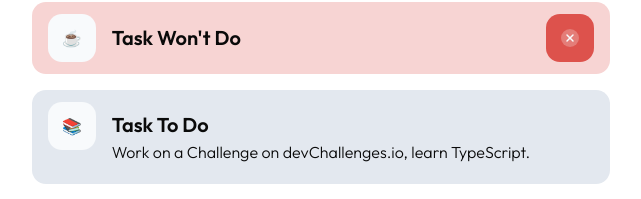
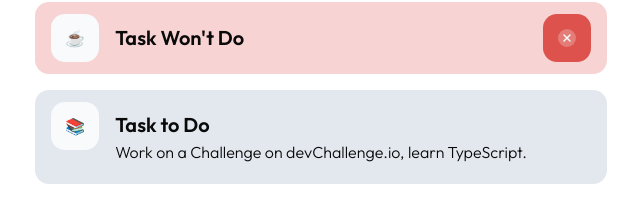
Before and after one commit to yumunull/my-task-board, a Next.js app: page / in a window 1280 px wide. Shown: the part 407-606 px from the top of the page, without its empty margins (319-960 px from the left). Built offline with nearby package versions, Linux system fonts and the light colour scheme.

Commit message:
sync props to editing page

```diff
--- a/app/_components/Task.tsx
+++ b/app/_components/Task.tsx
@@ -32,32 +32,24 @@ export enum EFunctionality {
 
 
 export enum EIcon {
-    WORKING,
-    CHAT,
-    COFFEE,
-    WORKOUT,
-    BOOK,
-    CLOCK,
+    WORKING     = "💻",
+    CHAT        = "💬",
+    COFFEE      = "☕️",
+    WORKOUT     = "🏋️",
+    BOOK        = "📚",
+    CLOCK       = "⏰",
 }
 
-export const Icons = [
-    "💻",
-    "💬",
-    "☕️",
-    "🏋️",
-    "📚",
-    "⏰",
-]
-
-interface Props {
+export interface TaskProps {
+    id?: string;
     name: string;
-    description?: string;
+    description: string;
     icon: EIcon | string;
     status?: EStatus;
     functionality?: EFunctionality;
 }
 
-const Task: React.FC<Props> = ({
+const Task: React.FC<TaskProps> = ({
                                    name,
                                    description = "",
                                    icon,
@@ -84,7 +76,7 @@ const Task: React.FC<Props> = ({
     return (
         <div className={`flex py-3 px-4 gap-x-4 ${styles} w-full`}>
             <div className={`${iconStyles} rounded-xl w-12 h-12 flex aspect-square items-center justify-center`}>
-                {icon in EIcon ? <span>{Icons[icon as EIcon]}</span> :
+                {Object.values(EIcon).includes(icon as EIcon) ? <span>{icon}</span> :
                     <Image src={icon as string} alt={`task icon`} width={24} height={24}/>}
             </div>
 
--- a/app/_components/TaskBoard.tsx
+++ b/app/_components/TaskBoard.tsx
@@ -1,17 +1,46 @@
 "use client"
-import Task, {EFunctionality, EIcon, EStatus} from "@/app/_components/Task";
+import Task, {EFunctionality, EIcon, EStatus, TaskProps} from "@/app/_components/Task";
 import Image from "next/image";
 import {ReactNode, useState} from "react";
 import TaskWrapper from "@/app/_components/TaskWrapper";
 
 const TaskBoard = () => {
-    const [tasks, setTasks] = useState<ReactNode[]> ([
-        <Task name={`Task in Progress`} status={EStatus.IN_PROGRESS} icon={EIcon.CLOCK}/>,
-        <Task name={`Task Completed`} icon={EIcon.WORKOUT} status={EStatus.COMPLETED}/>,
-        <Task name={`Task Won't Do`} icon={EIcon.COFFEE} status={EStatus.WONT_DO}/>,
-        <Task name={`Task To Do`} description={`Work on a Challenge on devChallenges.io, learn TypeScript.`}
-              icon={EIcon.BOOK} status={EStatus.TODO}/>,
+    const [tasksProps, setTasksProps] = useState<TaskProps[]>([
+        {
+            name: `Task in Progress`,
+            description: ``,
+            status: EStatus.IN_PROGRESS,
+            icon: EIcon.CLOCK,
+        },
+        {
+            name: `Task Completed`,
+            description: ``,
+            icon: EIcon.WORKOUT,
+            status: EStatus.COMPLETED,
+        },
+        {
+            name: `Task Won't Do`,
+            description: ``,
+            icon: EIcon.COFFEE,
+            status: EStatus.WONT_DO,
+        },
+        {
+            name: `Task to Do`,
+            description: `Work on a Challenge on devChallenge.io, learn TypeScript.`,
+            icon: EIcon.BOOK,
+            status: EStatus.TODO,
+        }
     ])
+
+    // useEffect(()=>{
+    //     (async ()=>{
+    //         const res = await fetch(`/api/boards`, {
+    //             method: 'POST',
+    //         })
+    //         const json = await res.json()
+    //         console.log(json)
+    //     })()
+    // },[])
 
     return (
         <div className={`flex flex-col justify-center items-center h-full gap-y-8 font-outfit`}>
@@ -23,12 +52,12 @@ const TaskBoard = () => {
                 </div>
             </div>
             <div className={`flex flex-col gap-4 max-w-[600px]`}>
-                {tasks.map((task, index) =>
+                {tasksProps.map((props, index) =>
                     <TaskWrapper key={index}>
-                        {task}
+                        <Task {...props}/>
                     </TaskWrapper>)}
                 <TaskWrapper>
-                    <Task name={`Add new task`} icon={`/Add_round_duotone.svg`} functionality={EFunctionality.ADD_TASK}/>
+                    <Task name={`Add new task`} icon={`/Add_round_duotone.svg`} functionality={EFunctionality.ADD_TASK} description={``}/>
                 </TaskWrapper>
             </div>
         </div>
--- a/app/_components/TaskWrapper.tsx
+++ b/app/_components/TaskWrapper.tsx
@@ -1,13 +1,13 @@
 import {Sheet, SheetContent, SheetFooter, SheetHeader, SheetTitle, SheetTrigger} from "@/components/ui/sheet"
-import React from "react";
+import React, {isValidElement} from "react";
 import {Label} from "@/components/ui/label";
 import {Input} from "@/components/ui/input";
 import {Textarea} from "@/components/ui/textarea";
-import {EStatus, Icons, Status, statusMap} from "./Task"
+import {EIcon, EStatus, Status, statusMap} from "./Task"
 import {Button} from "@/components/ui/button";
 import Image from "next/image";
 import {ToggleGroup, ToggleGroupItem} from "@/components/ui/toggle-group";
-
+import useEditingTaskStore from "@/stores/useEditingTaskStore";
 
 const statusList = [
     EStatus.IN_PROGRESS,
@@ -15,12 +15,34 @@ const statusList = [
     EStatus.WONT_DO,
 ]
 
+const iconList = [
+    EIcon.WORKING,
+    EIcon.CHAT,
+    EIcon.COFFEE,
+    EIcon.WORKOUT,
+    EIcon.BOOK,
+    EIcon.CLOCK,
+]
+
 const TaskWrapper = ({children}: React.PropsWithChildren) => {
+    const {editingTask, updateEditingTask} = useEditingTaskStore()
+    const handleSaveTask = () => {
+
+    }
+
+    const handleSendTaskPropsToStore = () => {
+        if(isValidElement(children)) {
+            updateEditingTask(children.props)
+        }
+    }
+
     return (
         <Sheet>
             <SheetTrigger asChild>
                 <div
-                    className={`flex cursor-pointer hover:scale-110 hover:shadow-lg duration-150 rounded-xl overflow-hidden`}>
+                    className={`flex cursor-pointer hover:scale-110 hover:shadow-lg duration-150 rounded-xl overflow-hidden`}
+                    onClick={() => handleSendTaskPropsToStore()}
+                >
                     {children}
                 </div>
             </SheetTrigger>
@@ -34,19 +56,19 @@ const TaskWrapper = ({children}: React.PropsWithChildren) => {
                 `}>
                     <div>
                         <Label htmlFor={"name"}>Task name</Label>
-                        <Input id={"name"} placeholder={"Enter your task name"} className={`focus-visible:ring-blue`}/>
+                        <Input id={"name"} placeholder={"Enter your task name"} className={`focus-visible:ring-blue`} value={editingTask.name} onChange={(e) => updateEditingTask({name: e.target.value})}/>
                     </div>
 
                     <div>
                         <Label htmlFor={"description"}>Description</Label>
                         <Textarea id={"description"} placeholder={"Enter a short description"} rows={8}
-                                  className={`resize-none focus-visible:ring-blue`}/>
+                                  className={`resize-none focus-visible:ring-blue`} value={editingTask.description} onChange={(e) => updateEditingTask({description: e.target.value})}/>
                     </div>
 
                     <div>
                         <Label>Icon</Label>
-                        <ToggleGroup type={"single"} className={`flex gap-4 rounded-none`}>
-                            {Icons.map((icon, index) =>
+                        <ToggleGroup type={"single"} className={`flex gap-4 rounded-none`} value={editingTask.icon} onValueChange={(value) => updateEditingTask({icon: value})}>
+                            {iconList.map((icon, index) =>
                                 <ToggleGroupItem key={icon} id={index.toString()} value={icon}
                                                  className={`h-12 aspect-square rounded-lg bg-light-gray data-[state=on]:bg-yellow`}>
                                     {icon}
@@ -57,7 +79,7 @@ const TaskWrapper = ({children}: React.PropsWithChildren) => {
 
                     <div>
                         <Label>Status</Label>
-                        <ToggleGroup type={"single"} className={`w-full gap-4 grid grid-cols-2`}>
+                        <ToggleGroup type={"single"} className={`w-full gap-4 grid grid-cols-2`} value={editingTask.status} onValueChange={(value) => updateEditingTask({status: value})}>
                             {statusList.map((status, index) =>
                                 <ToggleGroupItem value={status}
                                                  className={`w-full group h-14 flex justify-start !rounded-2xl p-[0.15em] border-light-gray border-2 data-[state=on]:border-blue`}
--- /dev/null
+++ b/app/api/boards/route.ts
@@ -0,0 +1,11 @@
+import {NextRequest, NextResponse} from "next/server";
+import dbConnect from "@/lib/dbConnect";
+import Board from "@/models/Boards"
+
+export const POST = async (req: NextRequest) => {
+    await dbConnect();
+
+    const board = await Board.create({})
+    await board.save()
+    return NextResponse.json({id: board._id})
+}
--- /dev/null
+++ b/app/api/tasks/route.ts.ts
@@ -0,0 +1,6 @@
+import {NextRequest} from "next/server";
+
+export const PUT = async (req: NextRequest) => {
+    const json = await req.json()
+    console.log(json)
+}
--- /dev/null
+++ b/lib/dbConnect.ts
@@ -0,0 +1,42 @@
+import mongoose from "mongoose";
+declare global {
+    var mongoose: any; // This must be a `var` and not a `let / const`
+}
+
+let cached = global.mongoose;
+
+if (!cached) {
+    cached = global.mongoose = { conn: null, promise: null };
+}
+
+async function dbConnect() {
+    const MONGODB_URI = process.env.MONGODB_URI!;
+
+    if (!MONGODB_URI) {
+        throw new Error(
+            "Please define the MONGODB_URI environment variable inside .env.local",
+        );
+    }
+
+    if (cached.conn) {
+        return cached.conn;
+    }
+    if (!cached.promise) {
+        const opts = {
+            bufferCommands: false,
+        };
+        cached.promise = mongoose.connect(MONGODB_URI, opts).then((mongoose) => {
+            return mongoose;
+        });
+    }
+    try {
+        cached.conn = await cached.promise;
+    } catch (e) {
+        cached.promise = null;
+        throw e;
+    }
+
+    return cached.conn;
+}
+
+export default dbConnect;
--- /dev/null
+++ b/models/Boards.ts
@@ -0,0 +1,9 @@
+import mongoose from "mongoose";
+export interface Boards extends mongoose.Document {
+
+}
+
+const BoardSchema = new mongoose.Schema<Boards>({})
+
+
+export default mongoose.models.Board || mongoose.model<Boards>("Board", BoardSchema)
--- /dev/null
+++ b/models/Tasks.ts
@@ -0,0 +1,33 @@
+import mongoose from "mongoose";
+import {EStatus} from "@/app/_components/Task";
+export interface Tasks extends mongoose.Document {
+    name: string,
+    description?: string,
+    icon?: string,
+    status?: string,
+}
+
+const TaskSchema = new mongoose.Schema<Tasks>({
+    name: {
+        type: String,
+        required: true,
+    },
+
+    description: {
+        type: String,
+        default: "",
+    },
+
+    icon: {
+        type: String,
+        required: true,
+    },
+
+    status: {
+        type: String,
+        required: true,
+    }
+})
+
+
+export default mongoose.models.Task || mongoose.model<Tasks>("Task", TaskSchema)
--- a/package.json
+++ b/package.json
@@ -18,10 +18,13 @@
     "class-variance-authority": "^0.7.1",
     "clsx": "^2.1.1",
     "lucide-react": "^0.503.0",
+    "mongodb": "^6.16.0",
+    "mongoose": "^8.14.1",
     "next": "15.3.1",
     "react": "^19.0.0",
     "react-dom": "^19.0.0",
-    "tailwind-merge": "^3.2.0"
+    "tailwind-merge": "^3.2.0",
+    "zustand": "^5.0.4"
   },
   "devDependencies": {
     "@eslint/eslintrc": "^3",
--- /dev/null
+++ b/stores/useEditingTaskStore.ts
@@ -0,0 +1,24 @@
+import {create} from "zustand";
+import {EStatus, TaskProps} from "@/app/_components/Task";
+
+interface EditingTaskStore {
+    editingTask: TaskProps,
+    updateEditingTask: (updated: Partial<TaskProps>) => void,
+}
+
+const useEditingTaskStore = create<EditingTaskStore>(set => ({
+    editingTask: {
+        name: "",
+        description: "",
+        icon: "",
+        status: EStatus.TODO,
+    },
+
+    updateEditingTask: (updated) => set((state => ({
+        editingTask: {...state.editingTask, ...updated}
+    }))),
+
+
+}))
+
+export default useEditingTaskStore
```
Also changed, not shown: app/api/boards/[boardId]/route.ts.ts (added), 1 other file (tests, documents, lock files or other folders).
